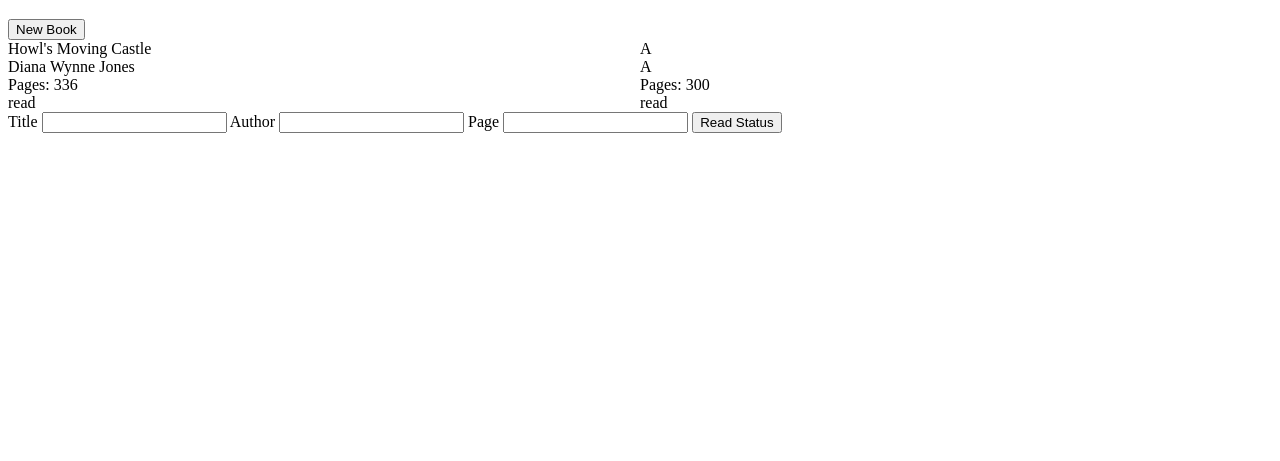
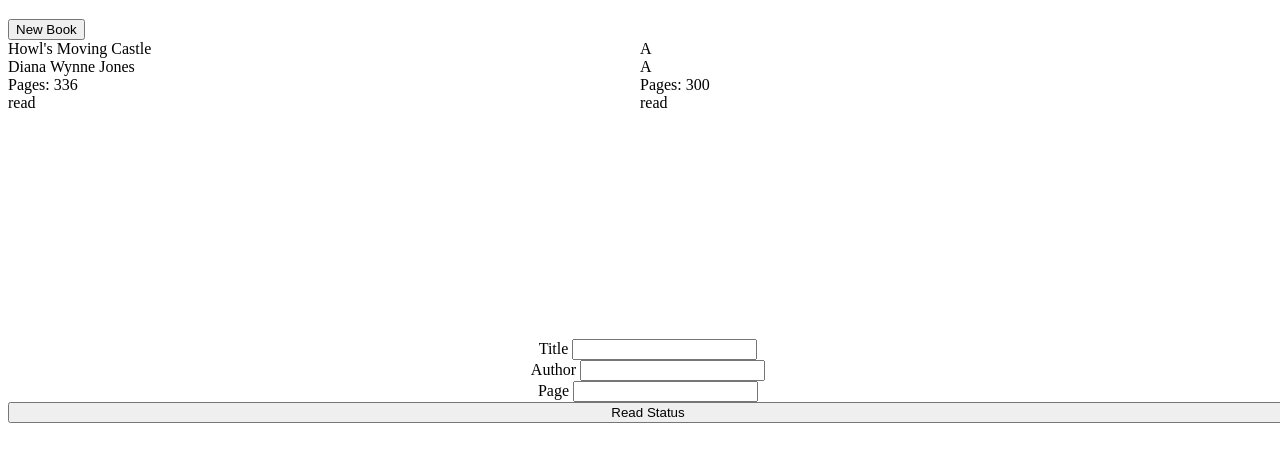
Before and after one commit to spacetreee/library, a website: page index.html in a window 1280 px wide. Shown: the part 61-522 px from the top of the page. Drawn offline with Linux system fonts and the light colour scheme.

Commit message:
Display form fields in stacked manner

```diff
--- a/index.html
+++ b/index.html
@@ -15,12 +15,18 @@
         <div class="container"></div>
         <div class="f-container">
             <form action="">
+                <div class="div-title">
                     <label for="title">Title</label>
                     <input type="text" name="title" id="title">
+                </div>
+                <div class="div-author">
                     <label for="author">Author</label>
                     <input type="text" name="author" id="author">
+                </div>
+                <div class="div-page">
                     <label for="page">Page</label>
                     <input type="number" name="page" id="page">
+                </div>
                 <button type="button">Read Status</button>
             </form>
         </div>
--- a/style.css
+++ b/style.css
@@ -2,3 +2,15 @@
     display: grid;
     grid-template-columns: repeat(auto-fit, minmax(150px, 1fr));
 }
+
+.f-container {
+    position: absolute;
+    top: 50%;
+    width: 100%;
+    text-align: center;
+}
+
+form {
+    display: flex;
+    flex-direction: column;
+}
```
Lines whose indentation alone changed are shown as unchanged.
